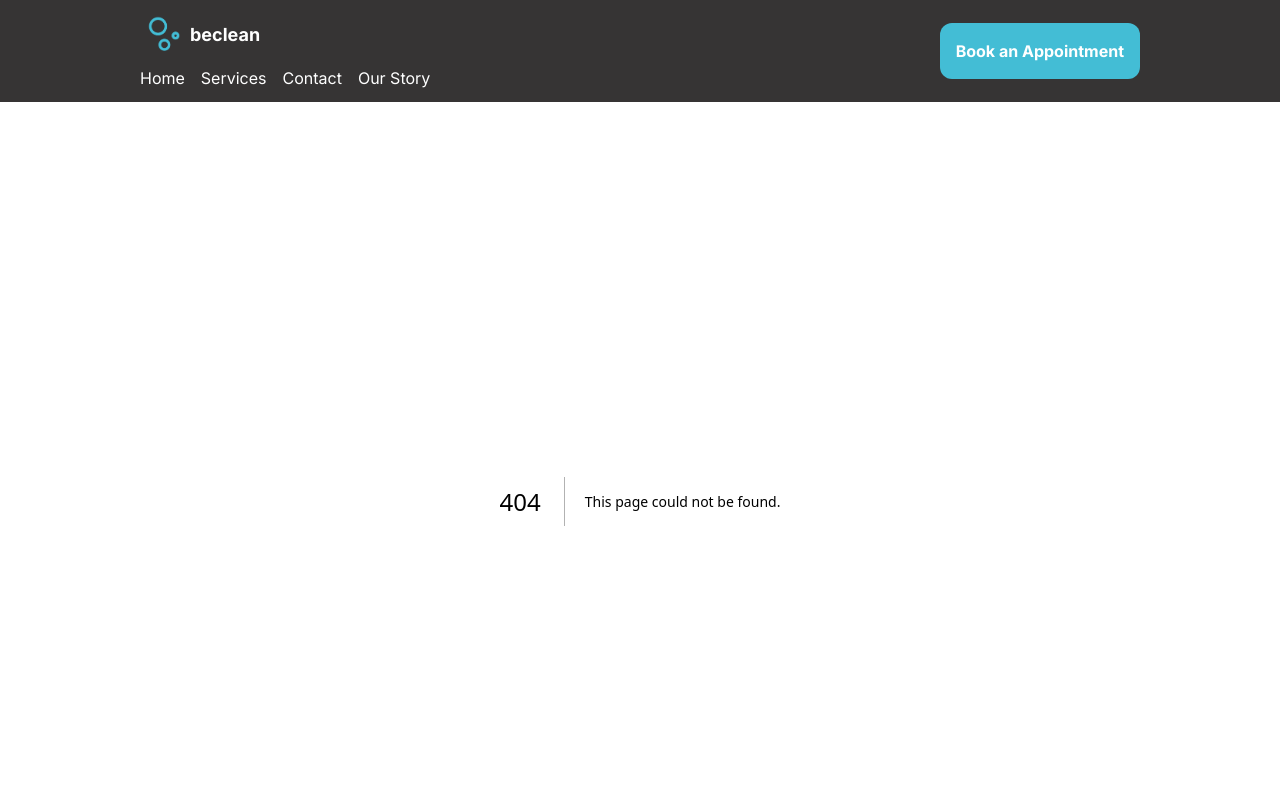
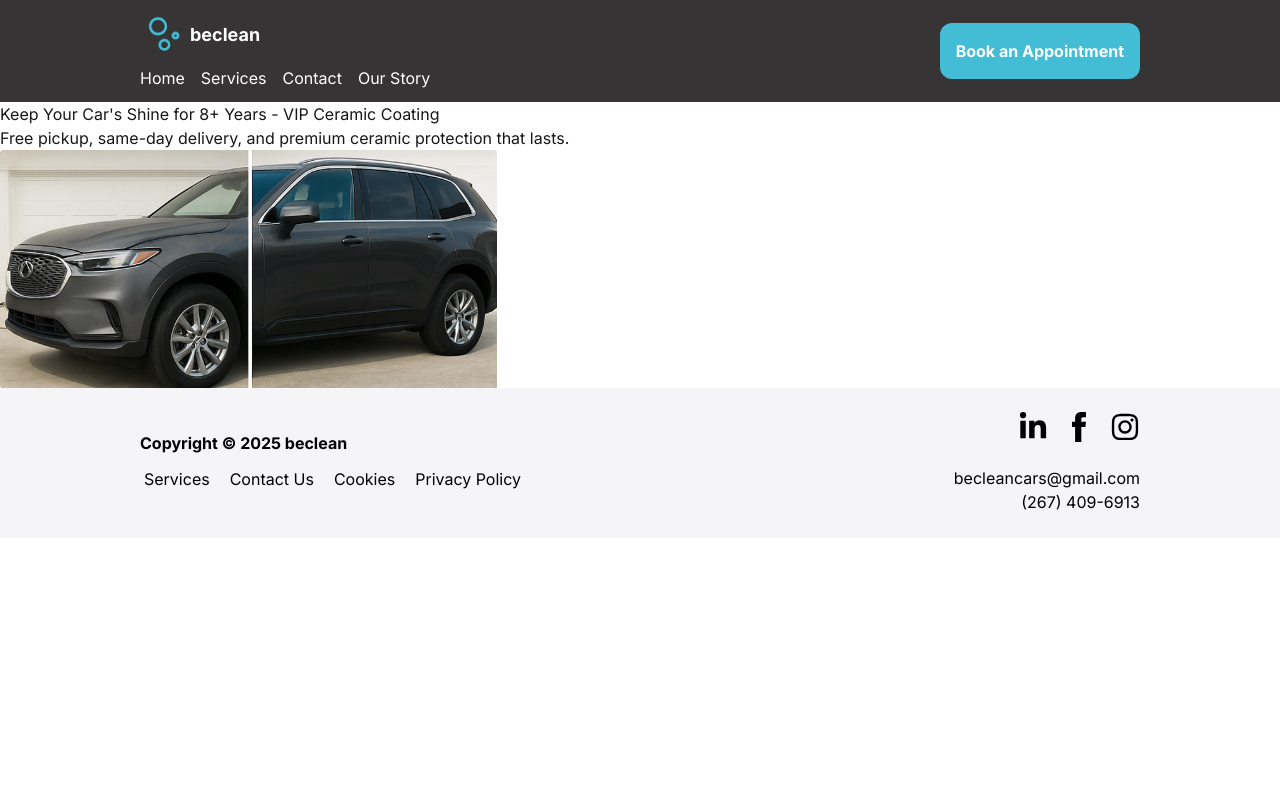
Before and after one commit to jisanjung/becleannext, a Next.js app: page /referral in a window 1280 px wide. Before the commit this address had no page. Shown: the top 800 px of the page. Built offline with nearby package versions, Linux system fonts and the light colour scheme.

Commit message:
start on referral page

```diff
--- /dev/null
+++ b/src/app/referral/Hero.jsx
@@ -0,0 +1,14 @@
+
+const Hero = () => {
+  return (
+    <section>
+        <h1>Keep Your Car's Shine for 8+ Years - VIP Ceramic Coating</h1>
+        <p>Free pickup, same-day delivery, and premium ceramic protection that lasts.</p>
+        <img
+            src='/referral/before_after.png'
+        />
+    </section>
+  )
+}
+
+export default Hero
--- /dev/null
+++ b/src/app/referral/Referral.jsx
@@ -0,0 +1,12 @@
+import React from 'react'
+import Hero from './Hero'
+
+const Referral = () => {
+  return (
+    <div>
+        <Hero/>
+    </div>
+  )
+}
+
+export default Referral
--- /dev/null
+++ b/src/app/referral/page.js
@@ -0,0 +1,16 @@
+import Referral from "./Referral";
+
+export const metadata = {
+    title: "test referral page | beclean",
+    description: "referral page description",
+};
+
+const ReferralWrapper = () => {
+  return (
+    <main>
+        <Referral/>
+    </main>
+  )
+}
+
+export default ReferralWrapper
```
Also changed, not shown: public/referral/before_after.png (added).
